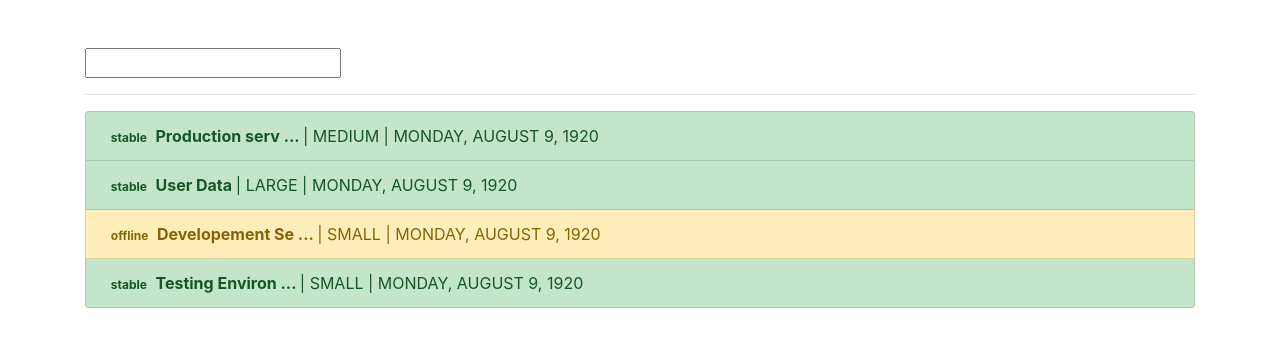
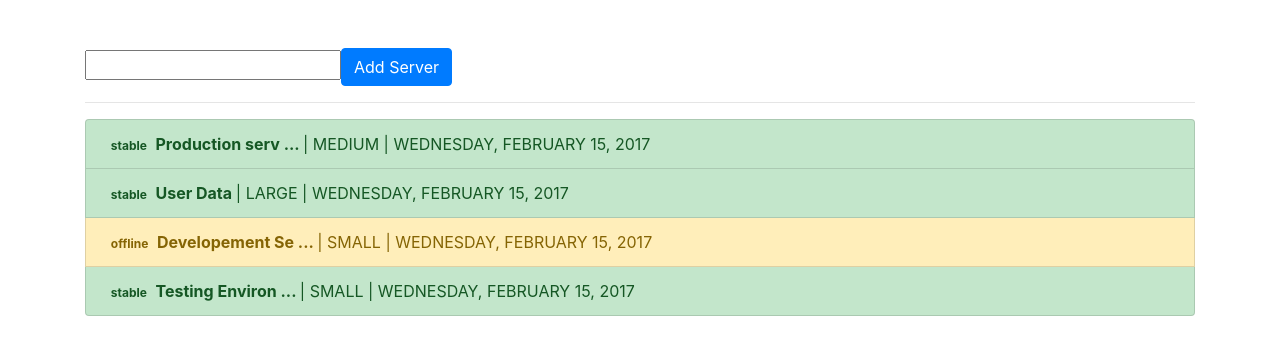
Before and after one commit to Fahad-Md-Kamal/Learning-Angular, an Angular app: page / in a window 1280 px wide. Shown: the top 354 px of the page. Built offline with nearby package versions, Linux system fonts and the light colour scheme.

Commit message:
Customize Pipes

```diff
--- a/src/app/app.component.html
+++ b/src/app/app.component.html
@@ -2,6 +2,7 @@
 <div class="row">
     <div class="col-lg-12">
         <input type="text" [(ngModel)]="filteredStatus">
+        <button class="btn btn-primary" (click)="onAddServer()">Add Server</button>
         <hr>
         <ul class="list-group">
             <li
--- a/src/app/app.component.ts
+++ b/src/app/app.component.ts
@@ -11,25 +11,25 @@
       instanceType: 'medium',
       name: 'Production server',
       status: 'stable',
-      started: new Date(15, 1, 2017)
+      started: new Date(2017, 1, 15)
     },
     {
       instanceType: 'large',
       name: 'User Data',
       status: 'stable',
-      started: new Date(15, 1, 2017)
+      started: new Date(2017, 1, 15)
     },
     {
       instanceType: 'small',
       name: 'Developement Server',
       status: 'offline',
-      started: new Date(15, 1, 2017)
+      started: new Date(2017, 1, 15)
     },
     {
       instanceType: 'small',
       name: 'Testing Environment Server',
       status: 'stable',
-      started: new Date(15, 1, 2017)
+      started: new Date(2017, 1, 15)
     },
   ];
 
@@ -47,5 +47,14 @@
     }
   }
 
+  onAddServer() {
+    this.servers.push({
+      instanceType: 'small',
+      name: 'New Server',
+      status: 'critical',
+      started: new Date(2017, 1, 15)
+    });
+  }
+
 
 }
--- a/src/app/filter.pipe.ts
+++ b/src/app/filter.pipe.ts
@@ -1,7 +1,8 @@
 import { Pipe, PipeTransform } from '@angular/core';
 
 @Pipe({
-  name: 'filter'
+  name: 'filter',
+  pure: false
 })
 export class FilterPipe implements PipeTransform {
 
```
